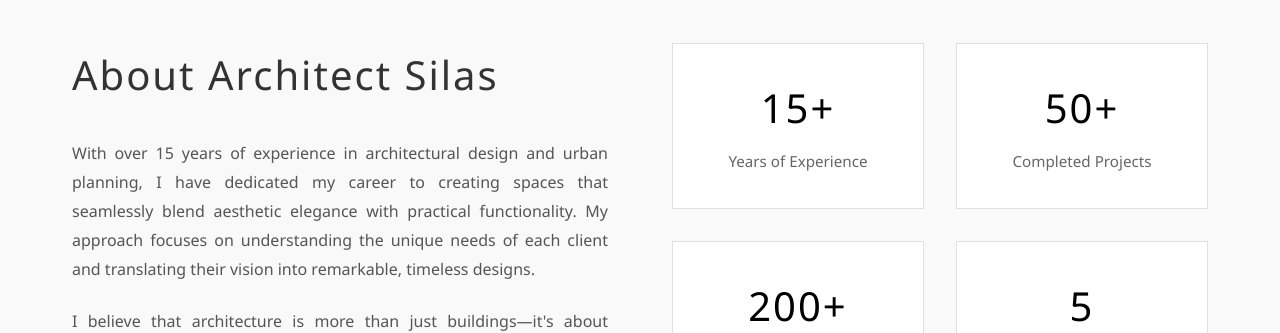
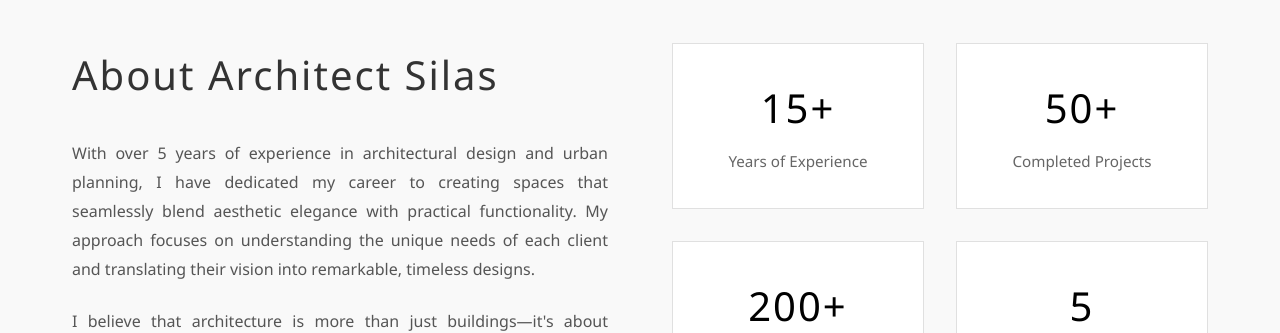
Before and after one commit to citec-47/architect, a React (Create React App) app in the folder frontend/: page / in a window 1280 px wide. Shown: the part 1840-2173 px from the top of the page. Built offline with nearby package versions, Linux system fonts and the light colour scheme; no server answers.

Commit message:
Update experience to 5 years in About section

```diff
--- a/frontend/src/components/About.js
+++ b/frontend/src/components/About.js
@@ -9,7 +9,7 @@ const About = () => {
           <div className="about-text">
             <h2>About Architect Silas</h2>
             <p>
-              With over 15 years of experience in architectural design and urban planning, I have dedicated
+              With over 5 years of experience in architectural design and urban planning, I have dedicated
               my career to creating spaces that seamlessly blend aesthetic elegance with practical functionality.
               My approach focuses on understanding the unique needs of each client and translating their vision
               into remarkable, timeless designs.
```
